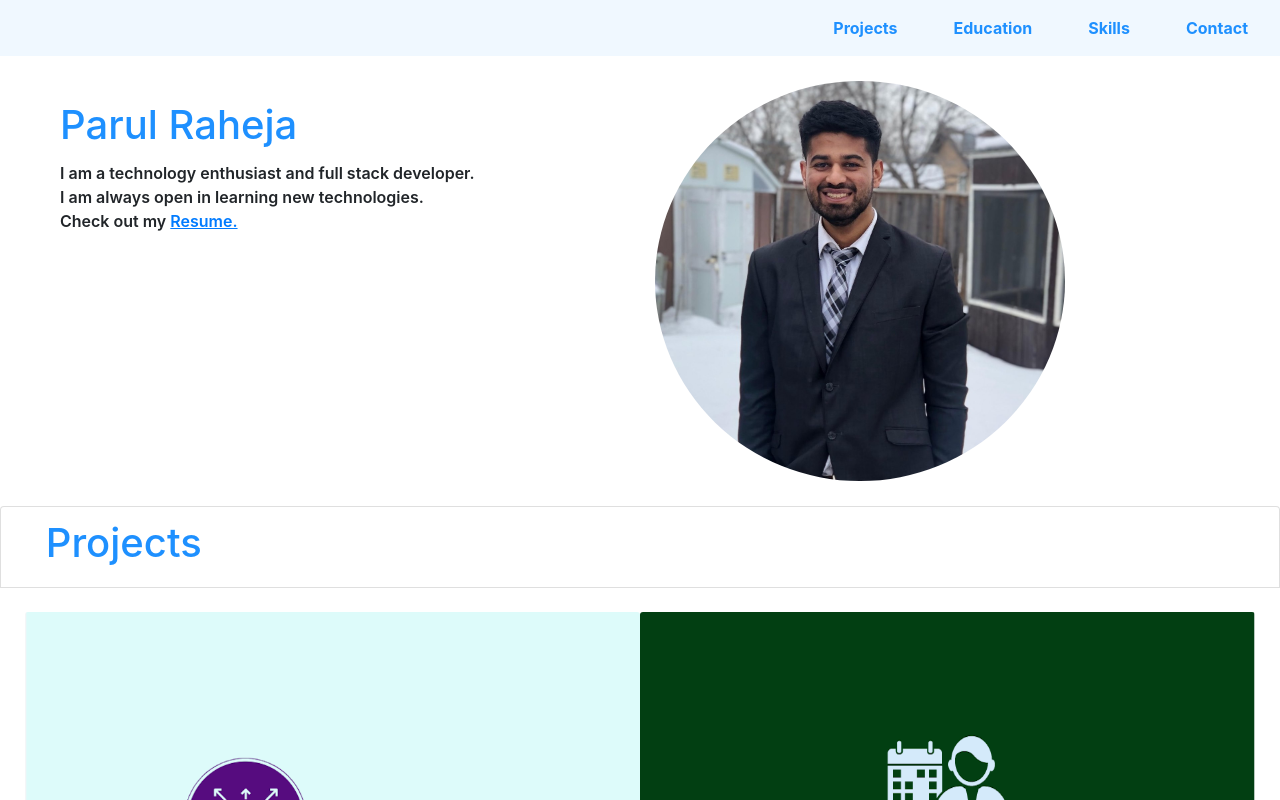
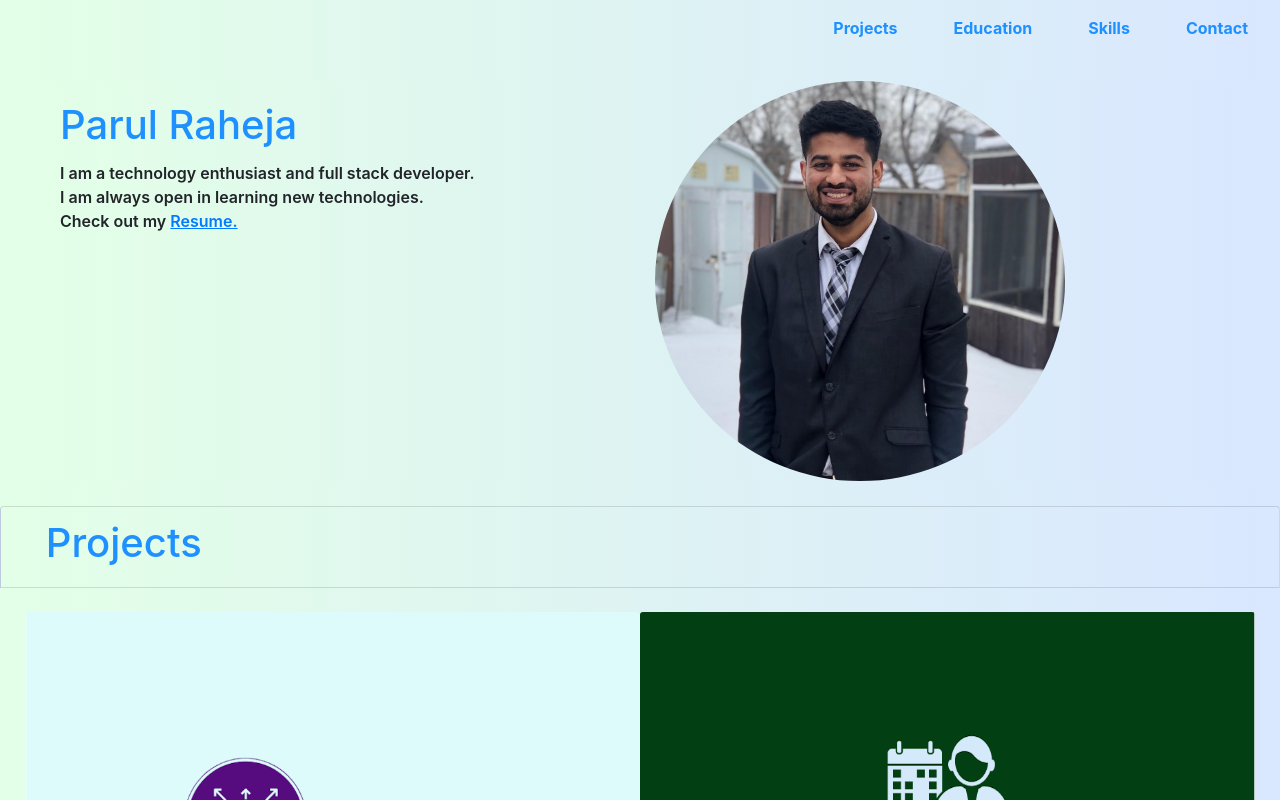
Before and after one commit to parulraheja98/personal-website, a React (Create React App) app: page / in a window 1280 px wide. Shown: the top 800 px of the page. Built offline with nearby package versions, Linux system fonts and the light colour scheme.

Commit message:
Update theme color

```diff
--- a/src/App.css
+++ b/src/App.css
@@ -1,66 +1,64 @@
 .socialMedia {
   justify-content: left !important;
-  font-size:30px;
+  font-size: 30px;
 }
 
 #header {
-  margin-top:2% !important;
+  margin-top: 2% !important;
 }
 
-.list-group-item.list-group-item-info{
-  color:black !important;
+.list-group-item.list-group-item-info {
+  color: black !important;
 }
 
 .uniTitle {
-  font-size:25px;
+  font-size: 25px;
 }
 
 @media (max-width: 767px) {
   .image-info {
-      margin-left:18% !important;
+    margin-left: 18% !important;
   }
   .description-edit {
-    width:350px !important;
-    margin-left:5% !important;
+    width: 350px !important;
+    margin-left: 5% !important;
   }
   a.nav-link {
     margin-left: 10px !important;
-      font-weight:700;
+    font-weight: 700;
   }
   .mr-sm-2.navbar-nav {
     margin-right: 20px !important;
   }
 
-
   iframe {
-    height:200px !important;
-    width:250px !important;
+    height: 200px !important;
+    width: 250px !important;
   }
-	#header{
-
-	margin-top:0px !important;
+  #header {
+    margin-top: 0px !important;
   }
-	#headerImage{
-  height:300px !important;
-  width:300px !important;
-	margin-top:20px !important;
+  #headerImage {
+    height: 300px !important;
+    width: 300px !important;
+    margin-top: 20px !important;
   }
-        img{
+  img {
     transform: rotate(360deg) !important;
   }
 }
 
 .description-edit {
-float:left;
-width:500px;
-margin-left:2%;
+  float: left;
+  width: 500px;
+  margin-left: 2%;
 }
 
 .image-info {
-  float:left;
-  margin-left:5%;
-  font-size:14px;
-  color:grey;
+  float: left;
+  margin-left: 5%;
+  font-size: 14px;
+  color: grey;
 }
 
 .content-description {
@@ -78,25 +76,20 @@ a.nav-link {
 
 a.nav-link {
   margin-left: 40px;
-    font-weight:700;
+  font-weight: 700;
 }
 
 .mr-sm-2.navbar-nav {
   margin-right: 84px;
 }
 
-nav.justify-content-end.navbar.navbar-expand.navbar-dark.bg-dark {
-  background-color:aliceblue !important;
-}
-
-
 .descEditContent {
-  font-weight:600;
+  font-weight: 600;
 }
 
 img#headerImageProf {
   margin-left: 25%;
-  margin-bottom:20px;
+  margin-bottom: 20px;
 }
 
 .no-border {
@@ -118,12 +111,12 @@ img#headerImageProf {
   height: 100%;
   width: 100%;
   opacity: 0;
-  transition: .5s ease;
+  transition: 0.5s ease;
 }
 
 .projContainer-expense:hover .overlay {
   opacity: 0.9;
-  background-color: #008CBA;
+  background-color: #008cba;
 }
 
 .projContainer-salon:hover .overlay {
@@ -138,7 +131,7 @@ img#headerImageProf {
 
 .projContainer-shopping:hover .overlay {
   opacity: 0.9;
-  background-color: #1E90FF;
+  background-color: #1e90ff;
 }
 
 .fa-github-square:hover {
@@ -160,3 +153,23 @@ img#headerImageProf {
   transform: translate(-50%, -50%);
   text-align: center;
 }
+
+.card {
+  background: linear-gradient(90deg, #e3ffe7 0%, #d9e7ff 100%);
+}
+
+.row {
+  background: linear-gradient(90deg, #e3ffe7 0%, #d9e7ff 100%);
+}
+
+body {
+  background: linear-gradient(90deg, #e3ffe7 0%, #d9e7ff 100%);
+}
+
+.list-group-item {
+  background: linear-gradient(90deg, #e3ffe7 0%, #d9e7ff 100%);
+}
+
+.no-background {
+  background: none !important;
+}
--- a/src/components/ChatApplication.js
+++ b/src/components/ChatApplication.js
@@ -49,7 +49,7 @@ class ChatApplication extends Component {
           </ListGroup>
           <ListGroup>
             <ListGroup.Item variant="info">
-              Motivation of this Project
+              <strong>Motivation of this Project</strong>
             </ListGroup.Item>
             <ListGroup.Item>
               Get More Experience Working with Laravel Framework
@@ -61,7 +61,9 @@ class ChatApplication extends Component {
             <ListGroup.Item>Learn how asynchronous calls work </ListGroup.Item>
           </ListGroup>
           <ListGroup>
-            <ListGroup.Item variant="info">Video Description</ListGroup.Item>
+            <ListGroup.Item variant="info">
+              <strong>Video Description</strong>
+            </ListGroup.Item>
             <ListGroup.Item>
               <iframe
                 width="50%"
@@ -74,7 +76,9 @@ class ChatApplication extends Component {
             </ListGroup.Item>
           </ListGroup>
           <ListGroup>
-            <ListGroup.Item variant="info">Description</ListGroup.Item>
+            <ListGroup.Item variant="info">
+              <strong>Description</strong>
+            </ListGroup.Item>
             <ListGroup.Item>
               The application is intended for users who want to live chat with
               each other in Real Time <br />
--- a/src/components/ExpenseShare.js
+++ b/src/components/ExpenseShare.js
@@ -31,7 +31,7 @@ class ExpenseShare extends Component {
     return (
       <div className="salon-main">
         <div className="content-description">
-        <NavigationBar />
+          <NavigationBar />
           <ListGroup>
             <ListGroup.Item>
               <img
@@ -48,7 +48,7 @@ class ExpenseShare extends Component {
           </ListGroup>
           <ListGroup>
             <ListGroup.Item variant="info">
-              Motivation of this Project
+              <strong>Motivation of this Project</strong>
             </ListGroup.Item>
             <ListGroup.Item>
               {" "}
@@ -66,7 +66,9 @@ class ExpenseShare extends Component {
             </ListGroup.Item>
           </ListGroup>
           <ListGroup>
-            <ListGroup.Item variant="info">Video Description</ListGroup.Item>
+            <ListGroup.Item variant="info">
+              <strong>Video Description</strong>
+            </ListGroup.Item>
             <ListGroup.Item>
               <iframe
                 width="50%"
@@ -79,7 +81,9 @@ class ExpenseShare extends Component {
             </ListGroup.Item>
           </ListGroup>
           <ListGroup>
-            <ListGroup.Item variant="info">Description</ListGroup.Item>
+            <ListGroup.Item variant="info">
+              <strong>Description</strong>
+            </ListGroup.Item>
             <ListGroup.Item>
               Users can create expenses that they want to share with other
               people in household <br />
--- a/src/components/Home.js
+++ b/src/components/Home.js
@@ -57,7 +57,7 @@ class Home extends Component {
 
     return (
       <div>
-        <Navbar bg="dark" variant="dark" className="justify-content-end">
+        <Navbar className="justify-content-end">
           <Nav className="mr-sm-2">
             <Nav.Link href="#projects">Projects</Nav.Link>
             <Nav.Link href="#education">Education</Nav.Link>
--- a/src/components/Introduction.js
+++ b/src/components/Introduction.js
@@ -28,7 +28,7 @@ class Introduction extends Component {
     return (
       <div class="row" style={{ margin: "25px" }}>
         <div class="col-sm-6">
-          <Card className="no-border">
+          <Card className="no-border no-background">
             <Card.Body>
               <Card.Title>
                 {" "}
@@ -49,7 +49,7 @@ class Introduction extends Component {
           </Card>
         </div>
         <div class="col-sm-6">
-          <Card className="no-border">
+          <Card className="no-border no-background">
             <StyledImg
               style={{ "border-radius": "50%" }}
               className="profileImg"
--- a/src/components/SalonAppointment.js
+++ b/src/components/SalonAppointment.js
@@ -32,7 +32,7 @@ class SalonAppointment extends Component {
     return (
       <div className="salon-main">
         <div className="content-description">
-        <NavigationBar />
+          <NavigationBar />
           <ListGroup>
             <ListGroup.Item>
               <img
@@ -49,7 +49,7 @@ class SalonAppointment extends Component {
           </ListGroup>
           <ListGroup>
             <ListGroup.Item variant="info">
-              Motivation of this Project
+              <strong>Motivation of this Project</strong>
             </ListGroup.Item>
             <ListGroup.Item>
               Get More Experience Working with React JS and Express JS
@@ -75,7 +75,9 @@ class SalonAppointment extends Component {
             </ListGroup.Item>
           </ListGroup>
           <ListGroup>
-            <ListGroup.Item variant="info">Description</ListGroup.Item>
+            <ListGroup.Item variant="info">
+              <strong>Description</strong>
+            </ListGroup.Item>
             <ListGroup.Item>
               The application helps in scheduling appointments for the customers
               by the admin <br />
--- a/src/components/ShoppingCart.js
+++ b/src/components/ShoppingCart.js
@@ -31,7 +31,7 @@ class ShoppingCart extends Component {
     return (
       <div className="salon-main">
         <div className="content-description">
-        <NavigationBar />
+          <NavigationBar />
           <ListGroup>
             <ListGroup.Item>
               <img
@@ -48,7 +48,7 @@ class ShoppingCart extends Component {
           </ListGroup>
           <ListGroup>
             <ListGroup.Item variant="info">
-              Motivation of this Project
+              <strong>Motivation of this Project</strong>
             </ListGroup.Item>
             <ListGroup.Item>
               Get more experience working with React Cookie and Express Session
@@ -59,7 +59,9 @@ class ShoppingCart extends Component {
             </ListGroup.Item>
           </ListGroup>
           <ListGroup>
-            <ListGroup.Item variant="info">Video Description</ListGroup.Item>
+            <ListGroup.Item variant="info">
+              <strong>Video Description</strong>
+            </ListGroup.Item>
             <ListGroup.Item>
               <iframe
                 width="50%"
@@ -72,7 +74,9 @@ class ShoppingCart extends Component {
             </ListGroup.Item>
           </ListGroup>
           <ListGroup>
-            <ListGroup.Item variant="info">Description</ListGroup.Item>
+            <ListGroup.Item variant="info">
+              <strong>Description</strong>
+            </ListGroup.Item>
             <ListGroup.Item>
               The application is intended for users who are interacting in
               ecommerce stores <br />
```
Also changed, not shown: 2 other files (tests, documents, lock files or other folders). Lines whose indentation alone changed are shown as unchanged.
